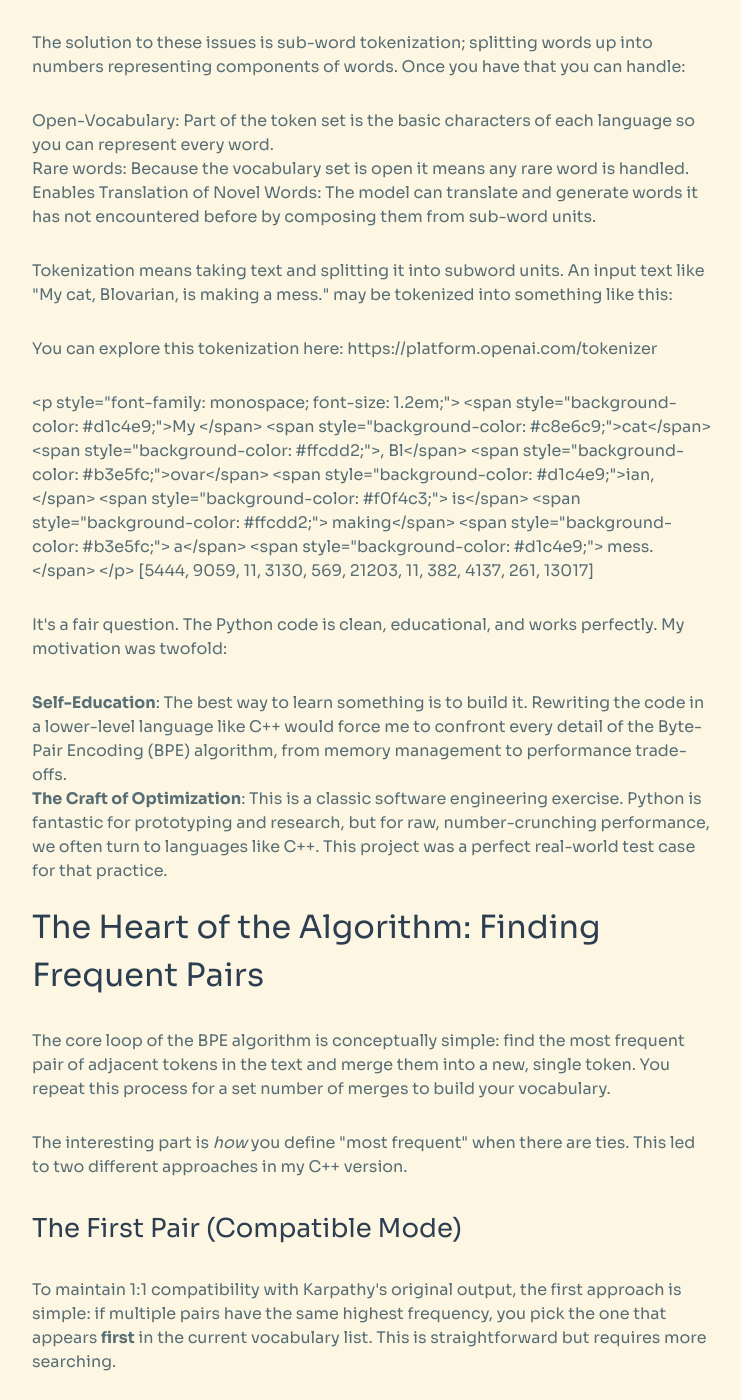
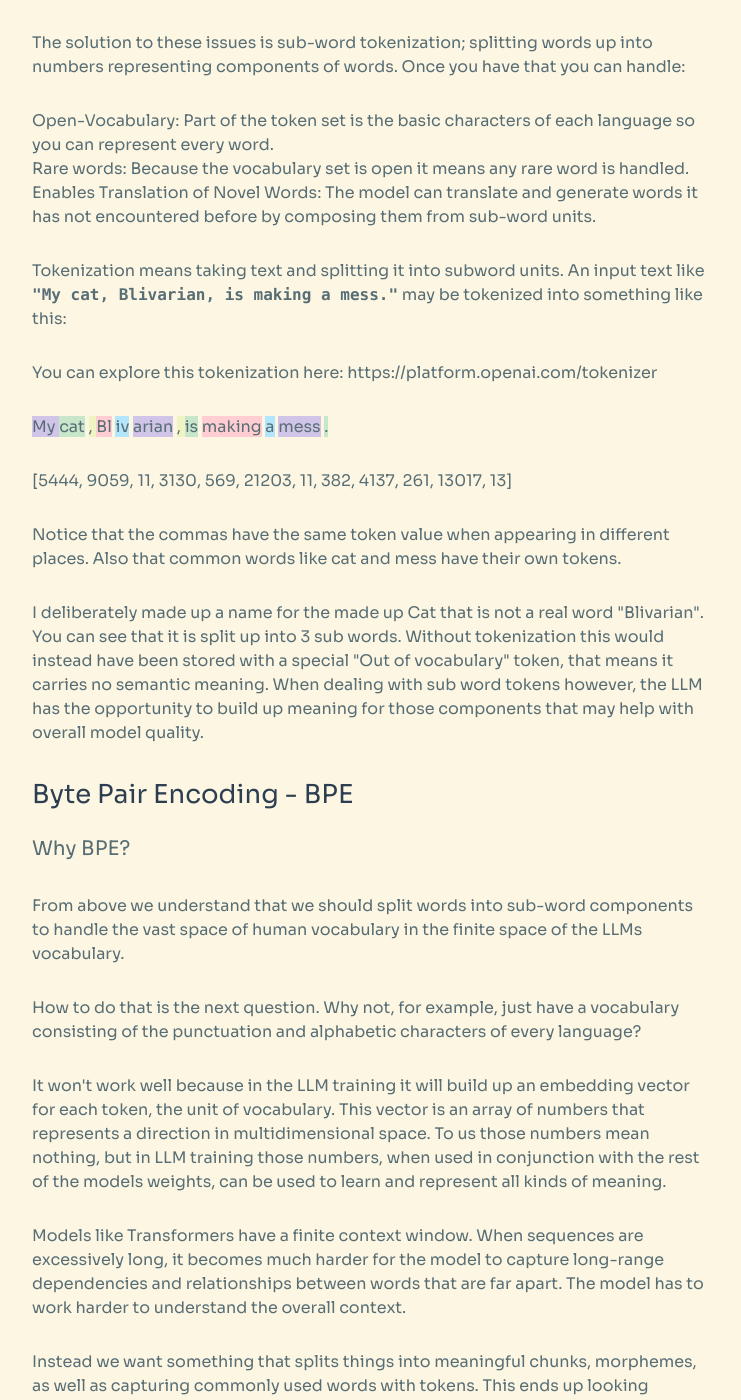
Before and after one commit to justinhj/justinhj.github.io, a Jekyll site: the page built from _posts/2025-07-30-journey-in-optimizing-a-bpe-tokenizer.html, in a window 1280 px wide and 1400 px high, scrolled down 1632 px. Shown: the whole window, without its empty margins (268-1009 px from the left). Built offline with Jekyll 4.4.1, drawn with Linux system fonts in a browser that asks for light colours; some of the changed text lies outside the part shown.

Commit message:
save latest

```diff
--- a/_posts/2025-07-30-journey-in-optimizing-a-bpe-tokenizer.html
+++ b/_posts/2025-07-30-journey-in-optimizing-a-bpe-tokenizer.html
@@ -81,7 +81,7 @@
 </ul>
 
 <p>
-Tokenization means taking text and splitting it into subword units. An input text like "My cat, Blovarian, is making a mess." may be tokenized into something like this:
+Tokenization means taking text and splitting it into subword units. An input text like <code>"My cat, Blivarian, is making a mess."</code> may be tokenized into something like this:
 </p>
 
 <p>
@@ -89,28 +89,149 @@
 <a href="https://platform.openai.com/tokenizer">https://platform.openai.com/tokenizer</a>
 </p>
 
+<p style="text-xl">
+  <span style="background-color: #d1c4e9;">My </span>
+  <span style="background-color: #c8e6c9;">cat</span>
+  <span style="background-color: #f0f4c3;">, </span>
+  <span style="background-color: #ffcdd2;">Bl</span>
+  <span style="background-color: #b3e5fc;">iv</span>
+  <span style="background-color: #d1c4e9;">arian</span>
+  <span style="background-color: #f0f4c3;">, </span>
+  <span style="background-color: #c8e6c9;"> is</span>
+  <span style="background-color: #ffcdd2;"> making</span>
+  <span style="background-color: #b3e5fc;"> a</span>
+  <span style="background-color: #d1c4e9;"> mess</span>
+  <span style="background-color: #c8e6c9;">.</span>
+</p>
+
 <p>
-&lt;p style="font-family: monospace; font-size: 1.2em;"&gt;
-  &lt;span style="background-color: #d1c4e9;"&gt;My &lt;/span&gt;
-  &lt;span style="background-color: #c8e6c9;"&gt;cat&lt;/span&gt;
-  &lt;span style="background-color: #ffcdd2;"&gt;, Bl&lt;/span&gt;
-  &lt;span style="background-color: #b3e5fc;"&gt;ovar&lt;/span&gt;
-  &lt;span style="background-color: #d1c4e9;"&gt;ian,&lt;/span&gt;
-  &lt;span style="background-color: #f0f4c3;"&gt; is&lt;/span&gt;
-  &lt;span style="background-color: #ffcdd2;"&gt; making&lt;/span&gt;
-  &lt;span style="background-color: #b3e5fc;"&gt; a&lt;/span&gt;
-  &lt;span style="background-color: #d1c4e9;"&gt; mess.&lt;/span&gt;
-&lt;/p&gt;
-[5444, 9059, 11, 3130, 569, 21203, 11, 382, 4137, 261, 13017]
+[5444, 9059, 11, 3130, 569, 21203, 11, 382, 4137, 261, 13017, 13]
+</p>
+
+<p>
+Notice that the commas have the same token value when appearing in
+different places. Also that common words like cat and mess have their
+own tokens.
+</p>
+
+<p>
+I deliberately made up a name for the made up Cat that is not a real
+word "Blivarian". You can see that it is split up into 3 sub
+words. Without tokenization this would instead have been stored with a
+special "Out of vocabulary" token, that means it carries no semantic
+meaning. When dealing with sub word tokens however, the LLM has the
+opportunity to build up meaning for those components that may help
+with overall model quality.
+</p>
+</div>
+</div>
+
+<div id="outline-container-org5b03015" class="outline-3">
+<h3 id="org5b03015">Byte Pair Encoding - BPE</h3>
+<div class="outline-text-3" id="text-org5b03015">
+</div>
+<div id="outline-container-org6a0c0da" class="outline-4">
+<h4 id="org6a0c0da">Why BPE?</h4>
+<div class="outline-text-4" id="text-org6a0c0da">
+<p>
+From above we understand that we should split words into sub-word components to handle the vast space of human vocabulary in the finite space of the LLMs vocabulary.
+</p>
+
+<p>
+How to do that is the next question. Why not, for example, just have a vocabulary consisting of the punctuation and alphabetic characters of every language?
+</p>
+
+<p>
+It won't work well because in the LLM training it will build up an
+embedding vector for each token, the unit of vocabulary. This vector
+is an array of numbers that represents a direction in multidimensional
+space. To us those numbers mean nothing, but in LLM training those
+numbers, when used in conjunction with the rest of the models weights,
+can be used to learn and represent all kinds of meaning.
+</p>
+
+<p>
+Models like Transformers have a finite context window. When sequences
+are excessively long, it becomes much harder for the model to capture
+long-range dependencies and relationships between words that are far
+apart. The model has to work harder to understand the overall context.
+</p>
+
+<p>
+Instead we want something that splits things into meaningful chunks, morphemes, as well as capturing commonly used words with tokens. This ends up looking something like Huffman Encoding:
+</p>
+
+<p>
+<a href="https://en.wikipedia.org/wiki/Huffman_coding">https://en.wikipedia.org/wiki/Huffman_coding</a>
+</p>
+
+<p>
+It represents more frequently occuring substrings with less bits, giving us a more efficicent data size.
+</p>
+
+<p>
+Similarly, BPE, is data-driven algorithm that creates a vocabulary of meaningful and frequently occurring subword units.
+</p>
+</div>
+</div>
+
+<div id="outline-container-orgcab669d" class="outline-4">
+<h4 id="orgcab669d">BPE algorithm</h4>
+<div class="outline-text-4" id="text-orgcab669d">
+<p>
+First you need to train across a large corpus of realistic text. For
+state of the art (SOTA) LLMs this is likely in the trillions of
+characters of data.
+</p>
+
+<p>
+The algorithm itself is very simple, it works as follows:
+</p>
+
+<p>
+Start with 256 tokens (0 to 255), our basic cgaracter set.
+</p>
+
+<ol class="org-ol">
+<li>First turn the text into its underlying numberic representation (utf-8 format input as bytes is fine).</li>
+<li>Count all the pairs of bytes.</li>
+<li>Pick the most frequently occuring pair and generate the next new token (257, 258&#x2026;).</li>
+<li>Replace that pair whereever it occurs with the new token.</li>
+</ol>
+
+<p>
+Repeat until you have your full vocabulary. You can then save the merge pairs and these are then used by end users to encode their text before sending to the model.
+</p>
+
+<p>
+They can also be used to reconstuct the original text in the decoding process when the response comes from the model.
+</p>
+</div>
+</div>
+
+<div id="outline-container-org60512a5" class="outline-4">
+<h4 id="org60512a5">Conflict Resolution</h4>
+<div class="outline-text-4" id="text-org60512a5">
+<p>
+An important decision in tokenization is how to handle pairs with the same frequency. In this post I'll consider two methods:
+</p>
+
+<ul class="org-ul">
+<li>First in corpus wins.</li>
+<li>Lexicographical ordering.</li>
+</ul>
+
+<p>
+With any tokenization algorithm design we need to consider efficiency of implementation alongside methods that give the best results.
 </p>
 </div>
 </div>
 </div>
+</div>
 
-
-<div id="outline-container-org9901ded" class="outline-2">
-<h2 id="org9901ded"></h2>
-<div class="outline-text-2" id="text-org9901ded">
+<div id="outline-container-org241a45b" class="outline-2">
+<h2 id="org241a45b">minbpe-cc. A rewrite of minbpe in modern C++.</h2>
+<div class="outline-text-2" id="text-org241a45b">
 <p>
 It's a fair question. The Python code is clean, educational, and works perfectly. My motivation was twofold:
 </p>
```
Also changed, not shown: org/posts/2025-07-30-journey-in-optimizing-a-bpe-tokenizer.org (+82 -9 lines).
